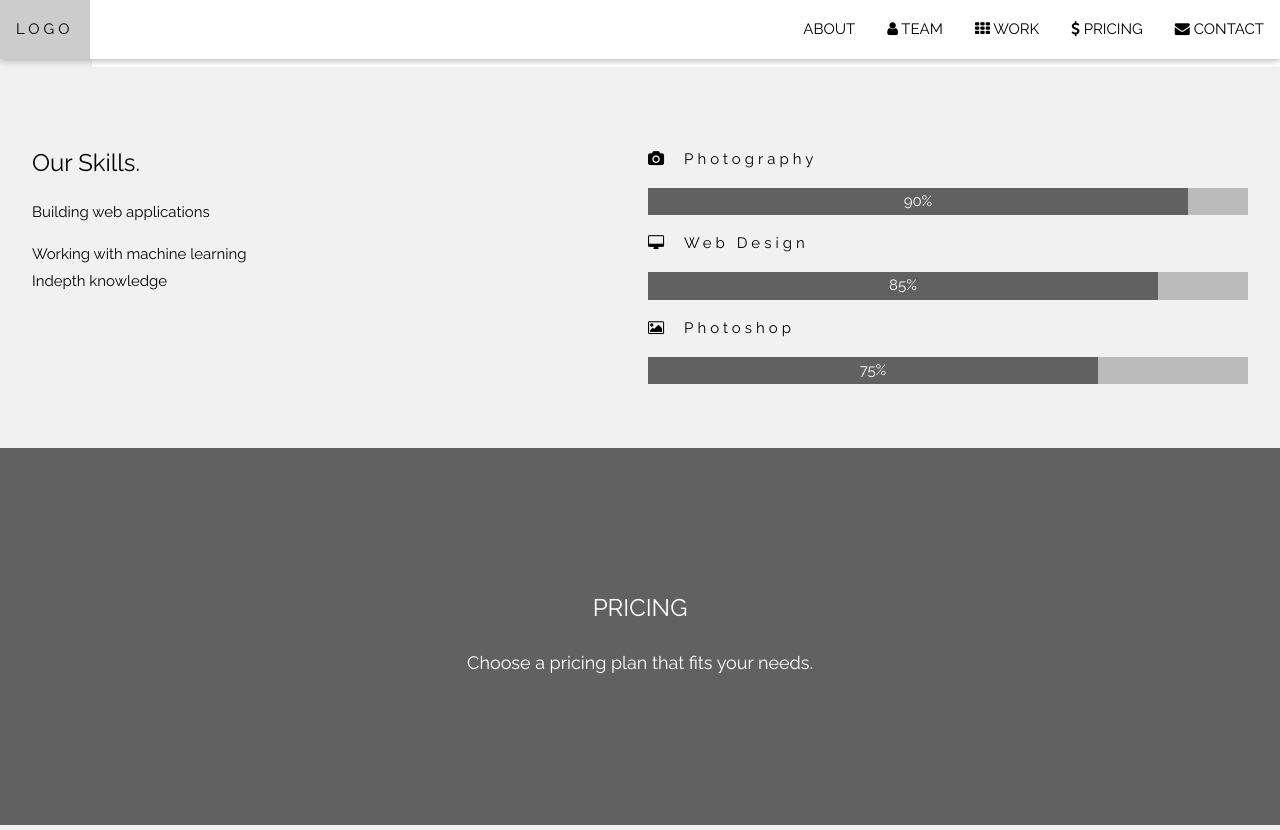
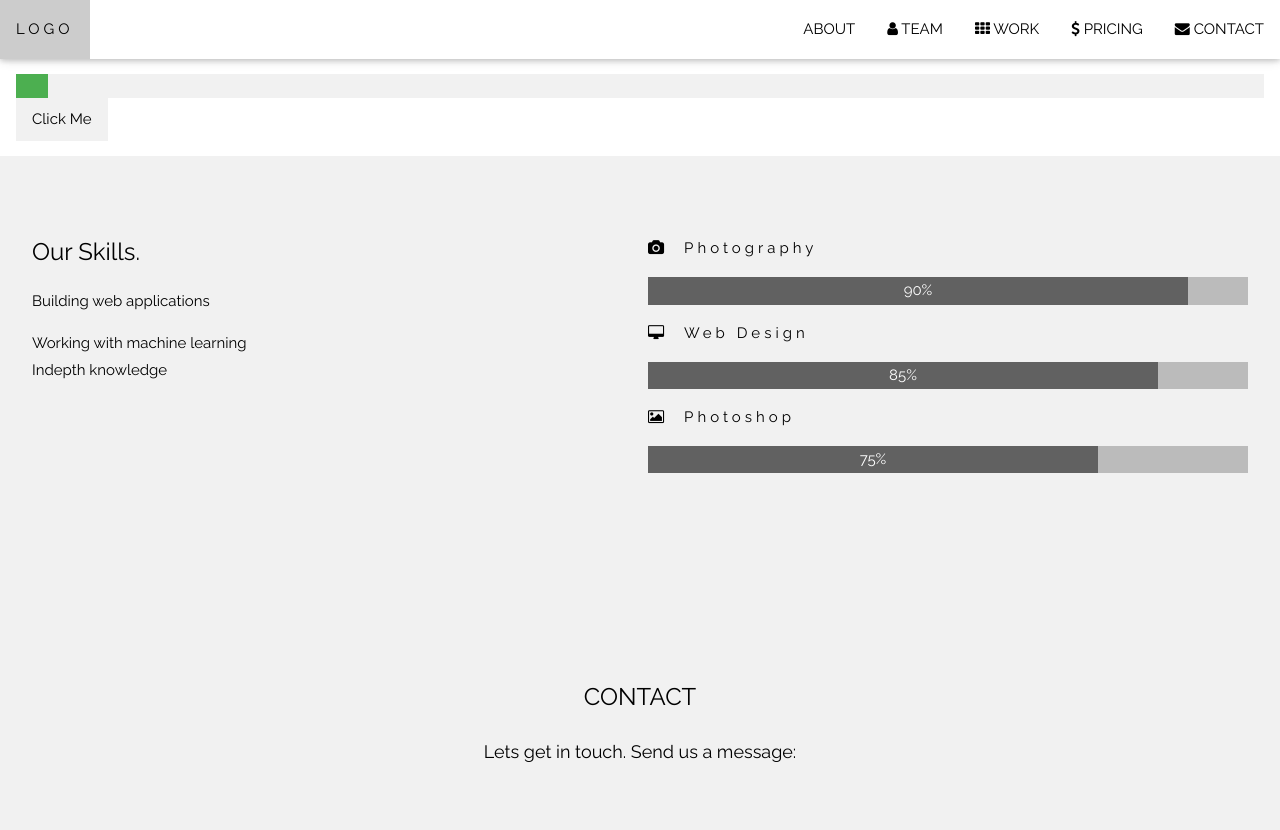
Before and after one commit to GeorgeKihara/EAZYTOI, a Flask app: page /learn in a window 1280 px wide. Shown: the top 830 px of the page. Run offline with Flask 2, Linux system fonts and the light colour scheme; some libraries are stand-ins or nearby versions.

Commit message:
front end changes

```diff
--- a/app/templates/learn.html
+++ b/app/templates/learn.html
@@ -41,12 +41,16 @@
 </nav>
 
 <!-- progressive bar -->
+<div class="w3-container">
+  <h2>Dynamic Progress Bar</h2>
 <div class="w3-light-grey">
     <div id="myBar" class="w3-container w3-green" style="height:24px;width:1%"></div>
   </div>
 
-  <button class="w3-button w3-light-grey" onclick="move()">Click Me</button>
-
+  <button  class="w3-button w3-light-grey" onclick="move()">Click Me</button>
+  <br>
+  <p></p>
+</div>
 <!-- Skills Section -->
 <div class="w3-container w3-light-grey w3-padding-64">
   <div class="w3-row-padding">
@@ -73,12 +77,7 @@
   </div>
 </div>
 
-<!-- Pricing Section -->
-<div class="w3-container w3-center w3-dark-grey" style="padding:128px 16px" id="pricing">
-  <h3>PRICING</h3>
-  <p class="w3-large">Choose a pricing plan that fits your needs.</p>
 
-</div>
 
 <!-- Contact Section -->
 <div class="w3-container w3-light-grey" style="padding:128px 16px" id="contact">
```
